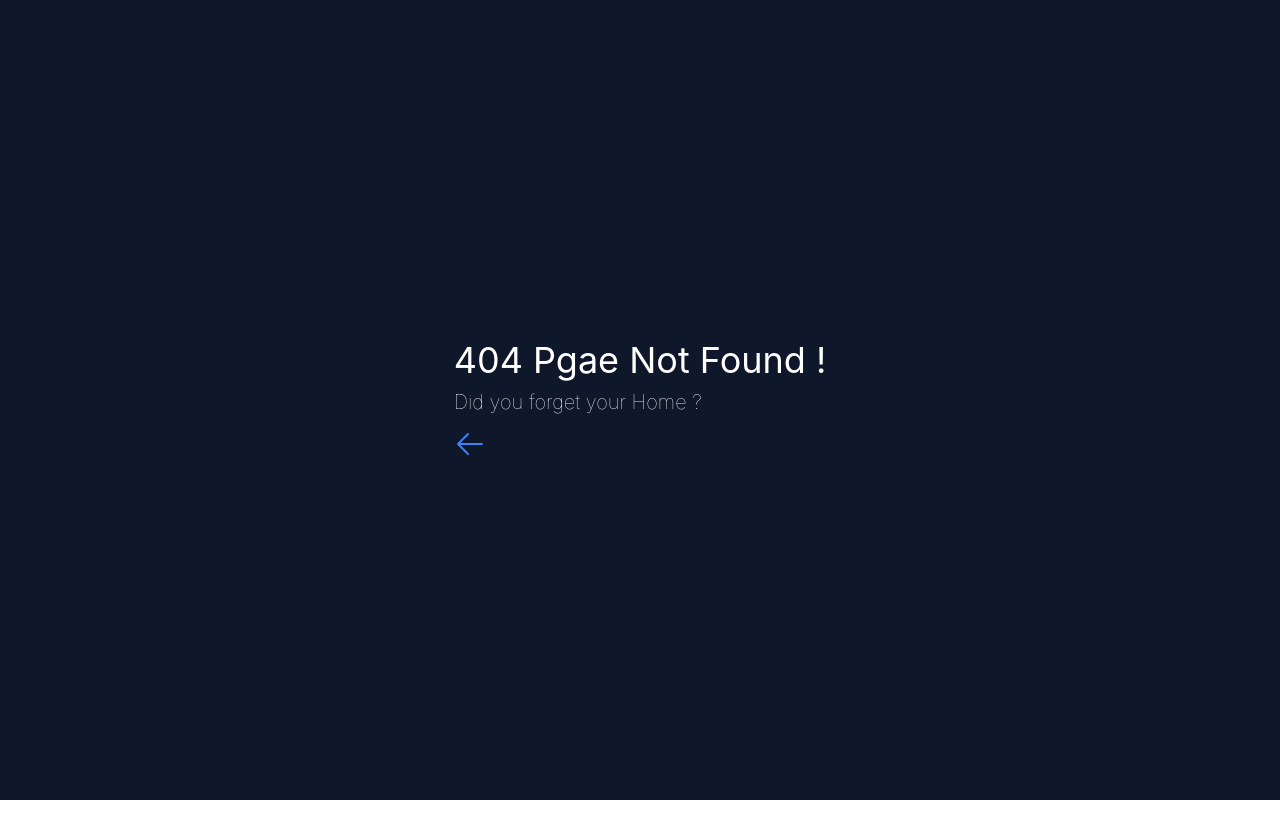
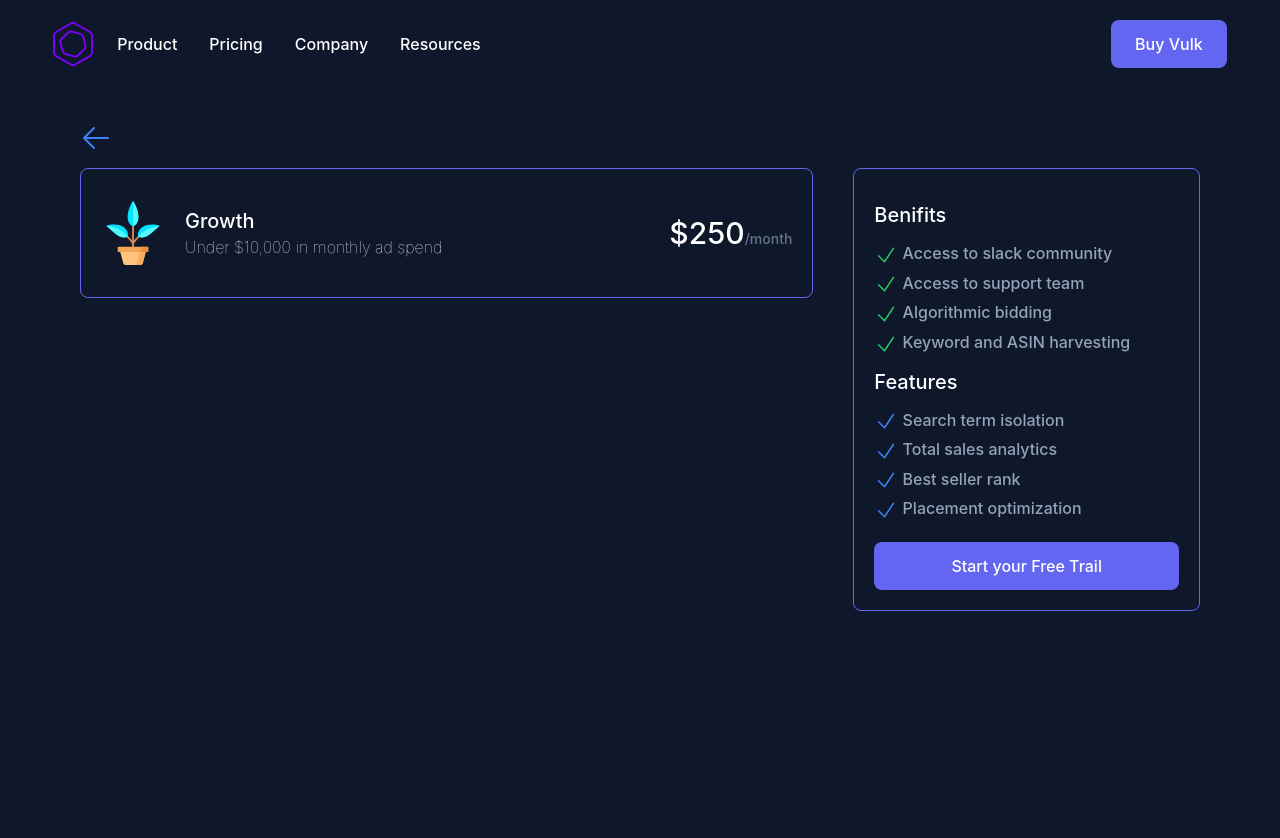
Before and after one commit to mickeymaruf/vulk, a React (Create React App) app: page /pricing/1 in a window 1280 px wide. Before the commit this address had no page. Shown: the top 838 px of the page. Before the commit the page ends 800 px from the top, so only its background shows below. Built offline with nearby package versions, Linux system fonts and the light colour scheme.

Commit message:
price details styled

```diff
--- a/src/components/NotFound.js
+++ b/src/components/NotFound.js
@@ -1,6 +1,5 @@
 import React from 'react';
 import { ArrowLeftIcon } from '@heroicons/react/24/solid'
-import { Link } from 'react-router-dom';
 
 const NotFound = () => {
     return (
--- a/src/components/Plan.js
+++ b/src/components/Plan.js
@@ -1,22 +1,22 @@
 import React from 'react';
 import { CheckIcon } from '@heroicons/react/24/solid'
+import { Link } from 'react-router-dom';
 
 const Plan = ({ plan }) => {
-    const {name, price, icon} = plan;
+    const { id, name, price, icon, desc, features } = plan;
     return (
         <div className="border border-indigo-500 rounded-lg p-5">
             <img className='w-16' src={icon} alt="" />
             <h3 className='text-xl font-medium mt-3'>{name}</h3>
-            <p className='text-base font-thin'>Under $10,000 in monthly ad spend</p>
+            <p className='text-base font-thin'>{desc}</p>
             <h1 className='text-3xl font-medium mt-5'>${price}<span className='text-sm text-slate-500'>/month</span></h1>
             <h3 className='mt-3 text-xl font-medium'>Features</h3>
             <ul className='grid gap-1 mt-3 text-slate-400 font-medium'>
-                <li><CheckIcon className="h-6 w-6 text-blue-500 inline" /> Search term isolation</li>
-                <li><CheckIcon className="h-6 w-6 text-blue-500 inline" /> Total sales analytics</li>
-                <li><CheckIcon className="h-6 w-6 text-blue-500 inline" /> Best seller rank</li>
-                <li><CheckIcon className="h-6 w-6 text-blue-500 inline" /> Placement optimization</li>
+                {
+                    features.map((feature, idx) => <li key={id + '' + idx}><CheckIcon className="h-6 w-6 text-blue-500 inline" /> {feature}</li>)
+                }
             </ul>
-            <button className='bg-indigo-500 py-3 w-full mt-5 rounded-lg text-white font-medium hover:shadow-lg hover:shadow-slate-700'>Start your Free Trail</button>
+            <Link to={`/pricing/${id}`} className='bg-indigo-500 py-3 w-full mt-5 rounded-lg text-white font-medium hover:shadow-lg block text-center hover:shadow-slate-700'>Start your Free Trail</Link>
         </div>
     );
 };
--- /dev/null
+++ b/src/components/PlanDetails.js
@@ -0,0 +1,42 @@
+import React from 'react';
+import { useLoaderData } from 'react-router-dom';
+import { plans } from './Pricing';
+import { CheckIcon } from '@heroicons/react/24/solid'
+import { Link } from 'react-router-dom';
+import { ArrowLeftIcon } from '@heroicons/react/24/solid'
+
+const PlanDetails = () => {
+    const _id = useLoaderData();
+    const ourPlan = plans.find(plan => plan.id === +_id);
+    const { id, name, price, icon, desc, benifits, features } = ourPlan;
+    return (
+        <section className='bg-slate-900 text-white min-h-screen p-20 grid grid-cols-3 items-start gap-10'>
+            <div className="border border-indigo-500 rounded-lg p-5 py-8 col-span-2 flex items-center">
+                <img className='w-16' src={icon} alt="" />
+                <div className='ml-5'>
+                    <h3 className='text-xl font-medium'>{name}</h3>
+                    <p className='text-base font-thin'>{desc}</p>
+                </div>
+                <h1 className='text-3xl font-medium ml-auto'>${price}<span className='text-sm text-slate-500'>/month</span></h1>
+            </div>
+            <div className="border border-indigo-500 rounded-lg p-5">
+                <h3 className='mt-3 text-xl font-medium'>Benifits</h3>
+                <ul className='grid gap-1 mt-3 text-slate-400 font-medium'>
+                    {
+                        benifits.map((benifit, idx) => <li key={id+''+idx}><CheckIcon className="h-6 w-6 text-green-500 inline" /> {benifit}</li>)
+                    }
+                </ul>
+                <h3 className='mt-3 text-xl font-medium'>Features</h3>
+                <ul className='grid gap-1 mt-3 text-slate-400 font-medium'>
+                    {
+                        features.map((feature, idx) => <li key={id+''+idx}><CheckIcon className="h-6 w-6 text-blue-500 inline" /> {feature}</li>)
+                    }
+                </ul>
+                <Link to={`/pricing/${id}`} className='bg-indigo-500 py-3 w-full mt-5 rounded-lg text-white font-medium hover:shadow-lg block text-center hover:shadow-slate-700'>Start your Free Trail</Link>
+            </div>
+            <button className='absolute top-[110px]' onClick={() => window.history.back()}><ArrowLeftIcon className="h-8 w-8 text-blue-500 inline mt-3 cursor-pointer" /></button>
+        </section>
+    );
+};
+
+export default PlanDetails;
--- a/src/components/Pricing.js
+++ b/src/components/Pricing.js
@@ -4,12 +4,67 @@
 import planning3 from '../images/planning-3.svg'
 import Plan from './Plan';
 
+export const plans = [
+    {
+        id: 1,
+        name: 'Growth',
+        price: 250,
+        icon: planning1,
+        desc: 'Under $10,000 in monthly ad spend',
+        benifits: [
+            'Access to slack community',
+            'Access to support team',
+            'Algorithmic bidding',
+            'Keyword and ASIN harvesting',
+        ],
+        features: [
+            'Search term isolation',
+            'Total sales analytics',
+            'Best seller rank',
+            'Placement optimization',
+        ],
+    },
+    {
+        id: 2,
+        name: 'Business',
+        price: 500,
+        icon: planning2,
+        desc: 'Over $20,000 in monthly ad spend',
+        benifits: [
+            'All features in Growth',
+            '3 week checkpoint call',
+            '6 week checkpoint call',
+            'Quarterly account assessment',
+        ],
+        features: [
+            'Google Ads integration',
+            'Automated rules and strategies',
+            'Brand analytics',
+            'Competitor intelligence',
+        ],
+    },
+    {
+        id: 3,
+        name: 'Enterprise',
+        price: 1250,
+        icon: planning3,
+        desc: 'Under $30,000 in monthly ad spend',
+        benifits: [
+            'All features in Business',
+            'Strategic Partner Manager',
+            'Quarterly Business Review',
+            'Yearly Account Planning',
+        ],
+        features: [
+            'Amazon DSP instance',
+            'Amazon Marketing Cloud',
+            'Datalake integration',
+            'Custom dashboard',
+        ],
+    },
+];
+
 const Pricing = () => {
-    const plans = [
-        {id: 1, name: 'Growth', price: 250, icon: planning1},
-        {id: 2, name: 'Business', price: 500, icon: planning2},
-        {id: 3, name: 'Enterprise', price: 1250, icon: planning3},
-    ]
     return (
         <section className='bg-slate-900 text-white'>
             <div className="text-center pt-10">
```
Also changed, not shown: src/App.js (+5 -3 lines).
